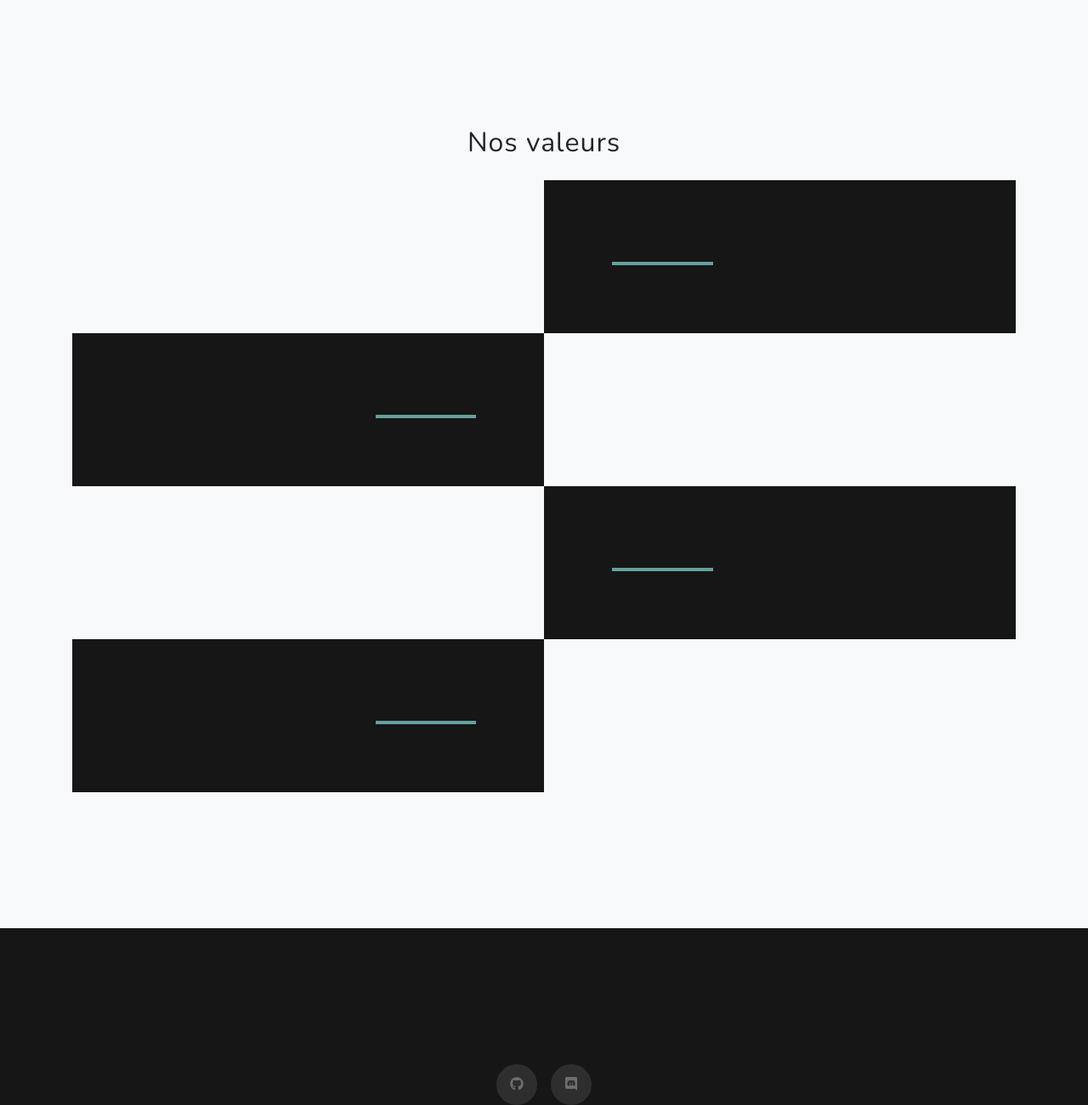
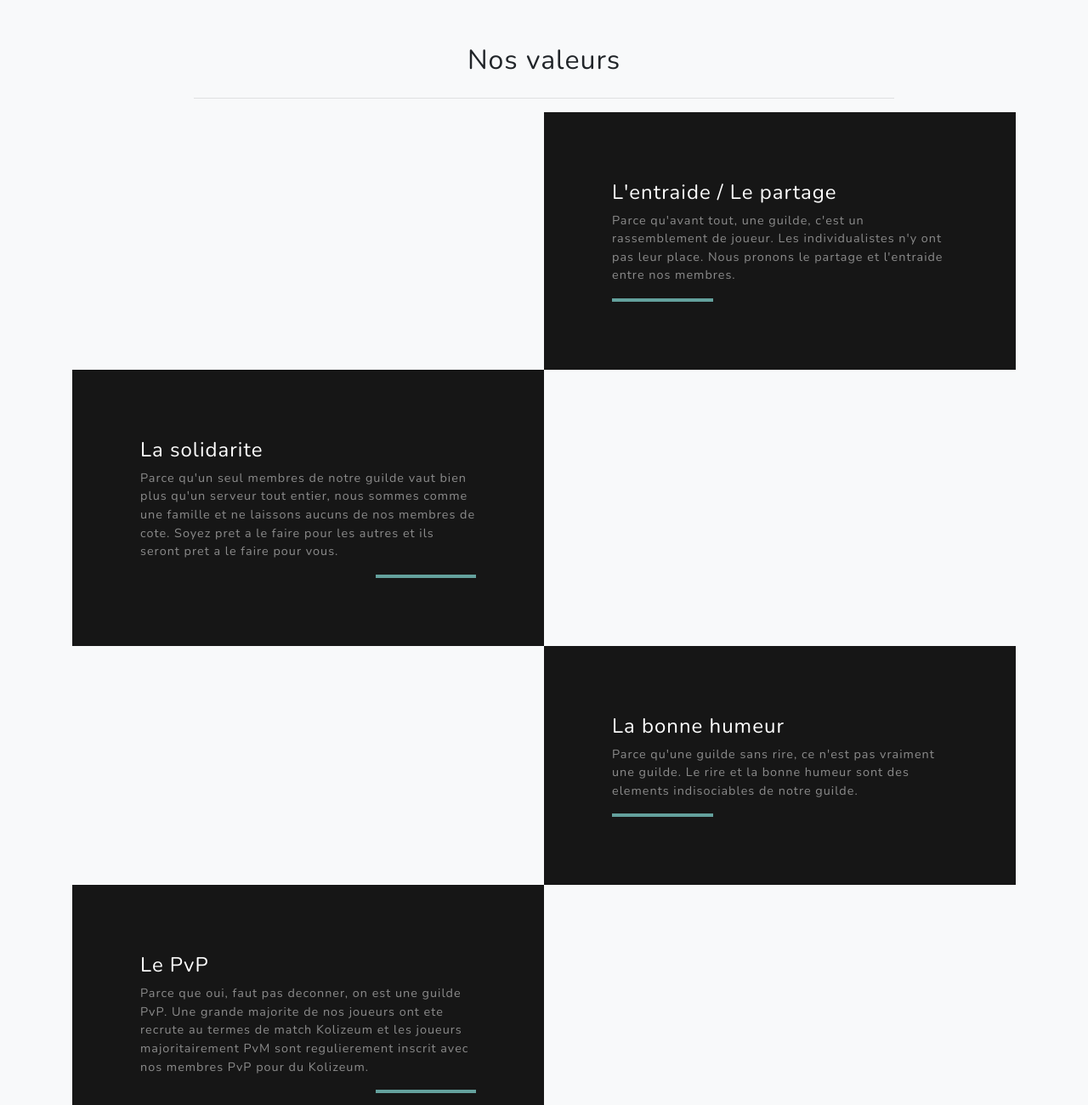
Before and after one commit to dofusRescue/dofusRescue.github.io, a plain HTML site: page index.html in a window 1280 px wide. Shown: the part 1500-2800 px from the top of the page at 85% size. Drawn offline with nearby package versions, Linux system fonts and the light colour scheme.

Commit message:
add discord and content

```diff
--- a/index.html
+++ b/index.html
@@ -43,7 +43,7 @@
               <a class="nav-link js-scroll-trigger" href="#valeurs">Valeurs</a>
             </li>
             <li class="nav-item">
-              <a class="nav-link js-scroll-trigger" href="#contacts">Contacts</a>
+              <a class="nav-link js-scroll-trigger" href="https://discord.gg/wbyBBXA" target="_blank">Discord</a>
             </li>
           </ul>
         </div>
@@ -67,26 +67,13 @@
         <div class="row">
           <div class="col-lg-8 mx-auto">
             <h2 class="text-white mb-4">La guilde</h2>
-            <p class="text-white-50">TODO</p>
+            <p class="text-white-50">Une guilde PvP (Koli, Perco, AvA) active cree le 7 septange 2017.</p>
           </div>
           <div class="container">
             <div class="row">
               <div class="col-md-4 mb-3 mb-md-0">
                 <div class="card py-4 h-100">
                   <div class="card-body text-center">
-                    <h4 class="text-uppercase m-0">Passe</h4>
-                    <hr class="my-4">
-                    <div class="small text-black-50 text-left">- Une guilde PvP (Koli, Perco, Ava) active cree le 7 septange 2017</div>
-                    <div class="small text-black-50 text-left">- Une guilde de la bonne ambiance avec des gens agreables et drole</div>
-                    <div class="small text-black-50 text-left">- Une guilde de la maturite sans kikou ou personnes irrespectueuses</div>
-                  </div>
-                </div>
-              </div>
-              <div class="col-md-4 mb-3 mb-md-0">
-                <div class="card py-4 h-100">
-                  <div class="card-body text-center">
-                    <h4 class="text-uppercase m-0">Present</h4>
-                    <hr class="my-4">
                     <div class="small text-black-50 text-left">- Membres: 62</div>
                     <div class="small text-black-50 text-left">- Nivequ moyen: 153</div>
                     <div class="small text-black-50 text-left">- Nivequ median: 160</div>
@@ -97,8 +84,12 @@
               <div class="col-md-4 mb-3 mb-md-0">
                 <div class="card py-4 h-100">
                   <div class="card-body text-center">
-                    <h4 class="text-uppercase m-0">Avenir</h4>
-                    <hr class="my-4">
+                  </div>
+                </div>
+              </div>
+              <div class="col-md-4 mb-3 mb-md-0">
+                <div class="card py-4 h-100">
+                  <div class="card-body text-center">
                     <div class="small text-black-50 text-left">- Rush XP des membres tres actifs pour Team 190+</div>
                     <div class="small text-black-50 text-left">- TODO...</div>
                   </div>
@@ -119,6 +110,7 @@
     <section id="valeurs" class="projects-section bg-light">
       <div class="col-lg-8 mx-auto">
         <h2 class="text-black mb-4 text-center">Nos valeurs</h2>
+        <hr>
       </div>
       <div class="container">
         <!--  -->
@@ -130,8 +122,8 @@
             <div class="bg-black text-center h-100 project">
               <div class="d-flex h-100">
                 <div class="project-text w-100 my-auto text-center text-lg-left">
-                  <h4 class="text-white"></h4>
-                  <p class="mb-0 text-white-50"></p>
+                  <h4 class="text-white">L'entraide / Le partage</h4>
+                  <p class="mb-0 text-white-50">Parce qu'avant tout, une guilde, c'est un rassemblement de joueur. Les individualistes n'y ont pas leur place. Nous pronons le partage et l'entraide entre nos membres.</p>
                   <hr class="d-none d-lg-block mb-0 ml-0">
                 </div>
               </div>
@@ -148,8 +140,8 @@
             <div class="bg-black text-center h-100 project">
               <div class="d-flex h-100">
                 <div class="project-text w-100 my-auto text-center text-lg-left">
-                  <h4 class="text-white"></h4>
-                  <p class="mb-0 text-white-50"></p>
+                  <h4 class="text-white">La solidarite</h4>
+                  <p class="mb-0 text-white-50">Parce qu'un seul membres de notre guilde vaut bien plus qu'un serveur tout entier, nous sommes comme une famille et ne laissons aucuns de nos membres de cote. Soyez pret a le faire pour les autres et ils seront pret a le faire pour vous.</p>
                   <hr class="d-none d-lg-block mb-0 mr-0">
                 </div>
               </div>
@@ -166,8 +158,8 @@
             <div class="bg-black text-center h-100 project">
               <div class="d-flex h-100">
                 <div class="project-text w-100 my-auto text-center text-lg-left">
-                  <h4 class="text-white"></h4>
-                  <p class="mb-0 text-white-50"></p>
+                  <h4 class="text-white">La bonne humeur</h4>
+                  <p class="mb-0 text-white-50">Parce qu'une guilde sans rire, ce n'est pas vraiment une guilde. Le rire et la bonne humeur sont des elements indisociables de notre guilde.</p>
                   <hr class="d-none d-lg-block mb-0 ml-0">
                 </div>
               </div>
@@ -184,8 +176,8 @@
             <div class="bg-black text-center h-100 project">
               <div class="d-flex h-100">
                 <div class="project-text w-100 my-auto text-center text-lg-left">
-                  <h4 class="text-white"></h4>
-                  <p class="mb-0 text-white-50"></p>
+                  <h4 class="text-white">Le PvP</h4>
+                  <p class="mb-0 text-white-50">Parce que oui, faut pas deconner, on est une guilde PvP. Une grande majorite de nos joueurs ont ete recrute au termes de match Kolizeum et les joueurs majoritairement PvM sont regulierement inscrit avec nos membres PvP pour du Kolizeum.</p>
                   <hr class="d-none d-lg-block mb-0 mr-0">
                 </div>
               </div>
@@ -193,20 +185,6 @@
           </div>
         </div>
 
-      </div>
-    </section>
-
-    <!-- Inscription Section -->
-    <section id=contacts class="contact-section bg-black">
-      <div class="container">
-        <div class="social d-flex justify-content-center">
-          <a href="https://github.com/dofusRescue" class="mx-2">
-            <i class="fab fa-github"></i>
-          </a>
-          <a href="https://discord.gg/wbyBBXA" class="mx-2">
-            <i class="fab fa-discord"></i>
-          </a>
-        </div>
       </div>
     </section>
 
```
